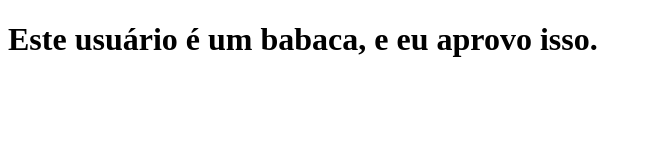
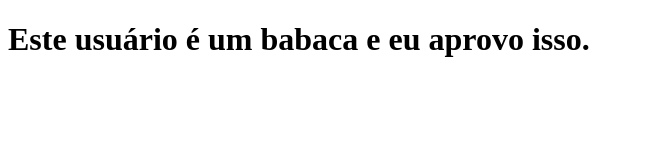
Before and after one commit to joselito1945/joselito1945.github.io, a plain HTML site: page index.html in a window 1280 px wide. Shown: the whole page, without its empty margins (0-652 px from the left). Drawn offline with Linux system fonts and the light colour scheme.

Commit message:
Update index.html

```diff
--- a/index.html
+++ b/index.html
@@ -4,6 +4,6 @@
     <title>Título do seu site</title>
   </head>
   <body>
-    <h1>Este usuário é um babaca, e eu aprovo isso.</h1>
+    <h1>Este usuário é um babaca e eu aprovo isso.</h1>
   </body>
 </html>
```
